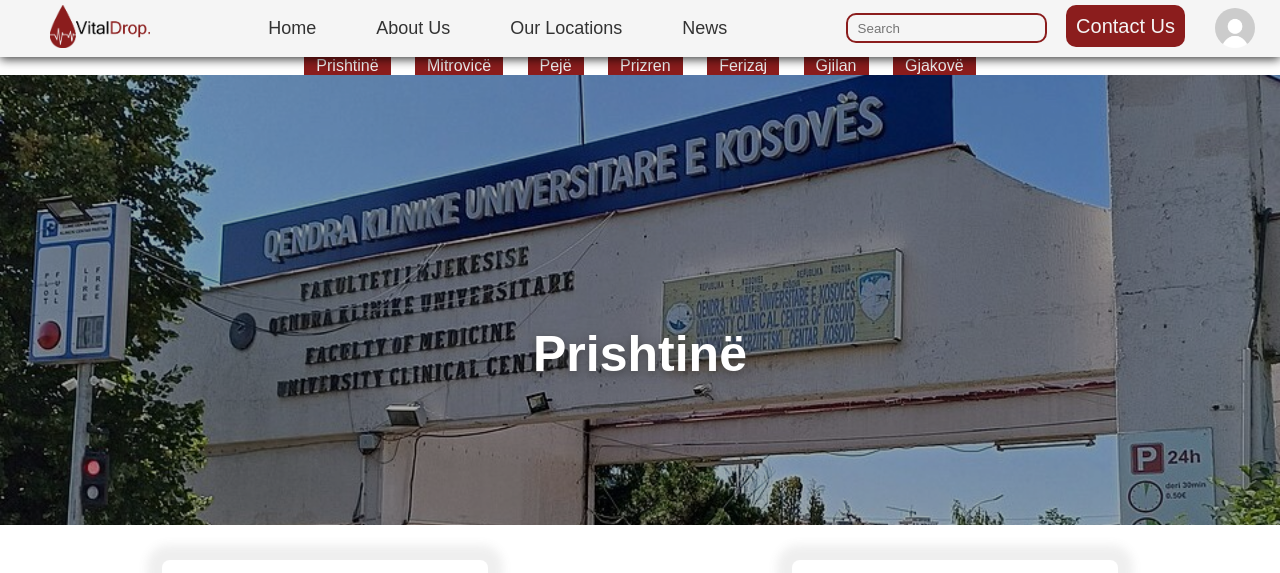
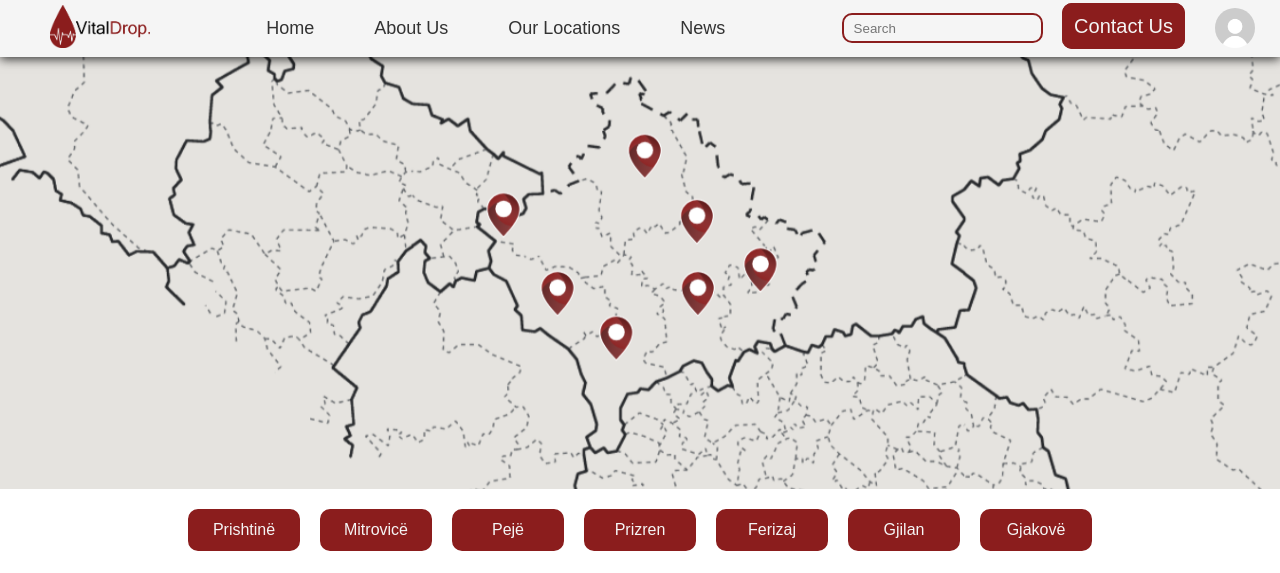
Before and after one commit to SharrIsmaili/Projekti-DZHW, a PHP site: page /HTML/our-locations.html in a window 1280 px wide. Shown: the top 573 px of the page. Run offline with PHP 8.4, Linux system fonts and the light colour scheme.

Commit message:
added map with locations & fixed the location buttons

```diff
--- a/CSS/style.css
+++ b/CSS/style.css
@@ -1,5 +1,7 @@
 :root {
   --minus: 200px;
+  --red: rgb(139, 29, 29);
+  --darkred: rgb(100, 29, 29);
 }
 
 html {
@@ -106,7 +108,8 @@ html {
 }
 
 #contactBtn {
-  background-color: rgb(139, 29, 29);
+  background-color: var(--red);
+  border: 2px solid var(--red);
   color: whitesmoke;
   font-size: 20px;
   margin: 15px;
@@ -684,6 +686,47 @@ iframe {
 }
 
 /*==============================================Locations=====================================================================*/
+
+#map-hero{
+  margin-bottom: 50px;
+}
+
+.map{
+  width: 100vw;
+  display: flex;
+  justify-content: center;
+  flex-shrink: 0;
+  margin-bottom: 10PX;
+}
+
+.map img{
+  width: 100%;
+}
+
+.location-btn{
+  display: flex;
+  justify-content: center;
+  align-items: center;
+}
+
+.cityBtn{
+  width: 88px;
+  text-align: center;
+  background-color: var(--red);
+  border: 2px solid var(--red);
+  text-decoration: none;
+  color: whitesmoke;
+  border-radius: 10px;
+  padding: 10px;
+  margin: 10px;
+  transition: all 0.2s ease-in-out;
+}
+
+.cityBtn:hover{
+  background-color: whitesmoke;
+  color: var(--red);
+}
+
 #locationsMain{
   display: flex;
   flex-direction: column;
@@ -724,22 +767,6 @@ iframe {
   padding: 0;
 }
 
-.cityBtn{
-  background-color: rgb(139, 29, 29);
-  border: 2px solid rgb(139, 29, 29);
-  text-decoration: none;
-  color: whitesmoke;
-  border-radius: 10px;
-  padding: 10px;
-  margin: 10px;
-  transition: all 0.2s ease-in-out;
-}
-
-.cityBtn:hover{
-  background-color: whitesmoke;
-  color: rgb(139, 29, 29);
-}
-
 .hospital .card:hover{
   transform: none;
   cursor: default;
--- a/HTML/our-locations.html
+++ b/HTML/our-locations.html
@@ -37,7 +37,10 @@
     </header>
 
     <main id="locationsMain">
-        <section class="map-hero">
+        <section id="map-hero">
+            <div class="map">
+                <img src="/images/locations/map.png" alt="Map" draggable="false">
+            </div>
 
             <div class="location-btn">
                 <a href="#prishtine" class="cityBtn">Prishtinë</a>
```
Also changed, not shown: other parts of CSS/style.css (+26 -22 lines), CSS/form.css (+17 -14 lines), images/locations/map.png (added).
